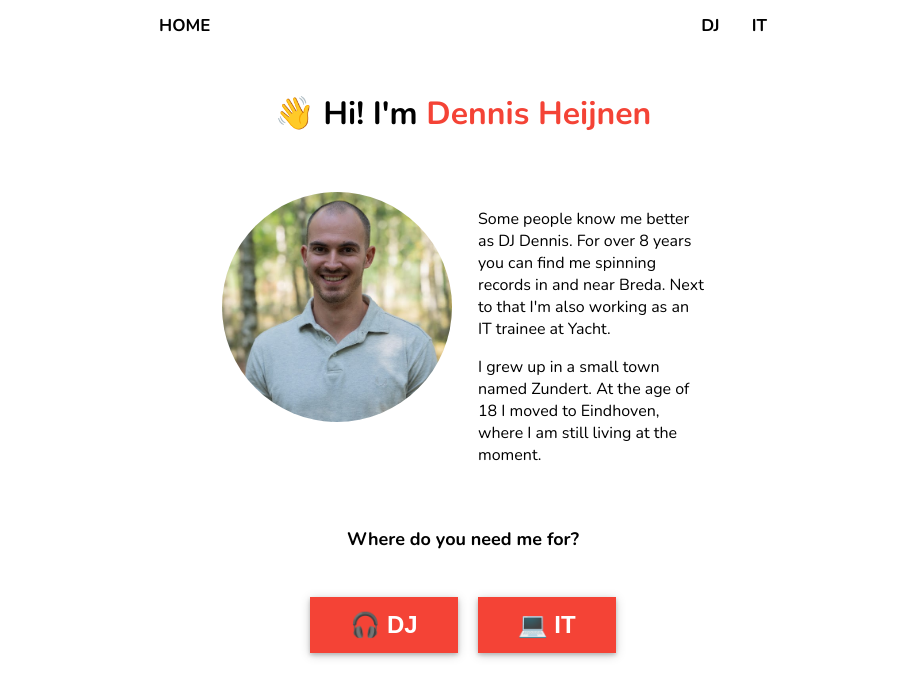
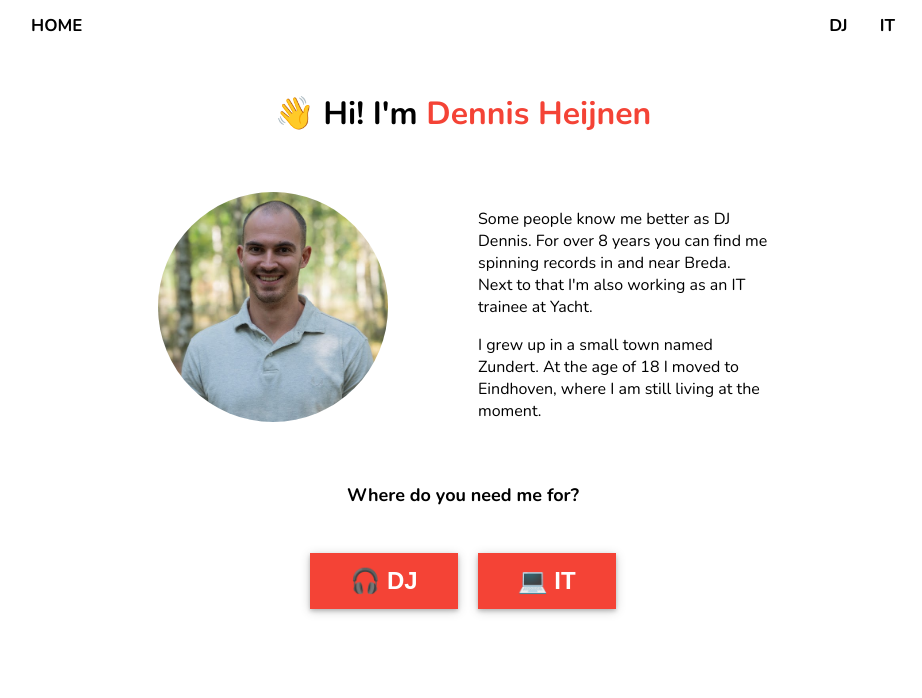
Before and after one commit to DennisHeijnen/IndiePortfolio, a plain HTML site: page index.html in a window 1280 px wide. Shown: the whole page, without its empty margins (177-1099 px from the left). Drawn offline with nearby package versions, Linux system fonts and the light colour scheme.

Commit message:
responsivess update

```diff
--- a/assets/style.css
+++ b/assets/style.css
@@ -155,7 +155,7 @@ a:link, a:visited, a:hover, a:active {
 	}
 }
 
-@media screen and (max-width: 520px) {
+@media screen and (min-width: 601px) {
 	.topnav {
 		width: 80%;
 	}
@@ -165,9 +165,39 @@ a:link, a:visited, a:hover, a:active {
 	}
 }
 
-@media screen and (min-width: 1720px) {
+@media screen and (min-width: 768px) {
 	.topnav {
-		width: 25%;
+		width: 70%;
+	}
+
+	.row {
+		width: 70%;
+	}
+}
+
+@media screen and (min-width: 992px) {
+	.topnav {
+		width: 60%;
+	}
+
+	.row {
+		width: 60%;
+	}
+}
+
+@media screen and (min-width: 1200px) {
+	.topnav {
+		width: 70%;
+	}
+
+	.row {
+		width: 50%;
+	}
+}
+
+@media screen and (min-width: 1800px) {
+	.topnav {
+		width: 40%;
 	}
 
 	.row {
```
